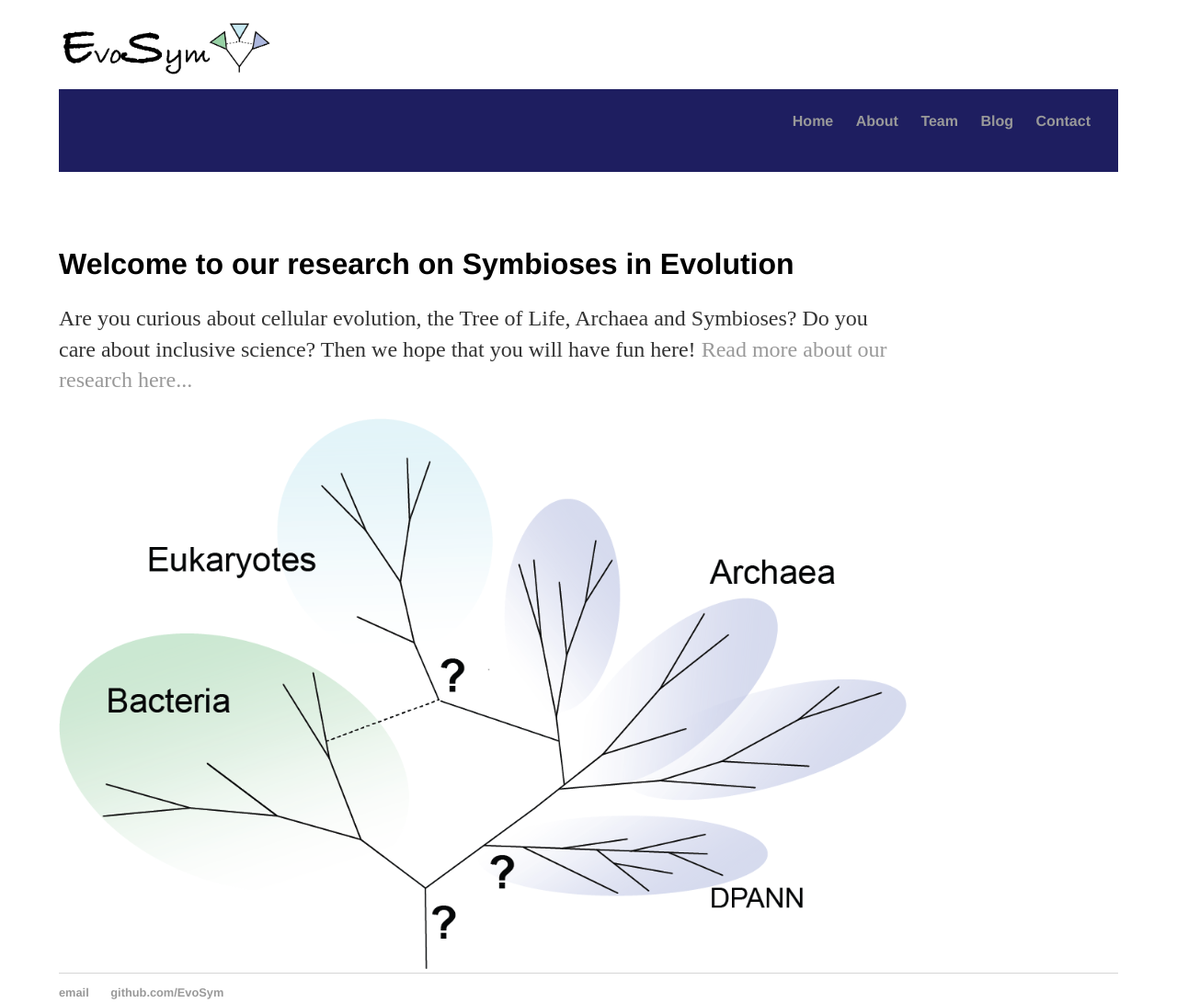
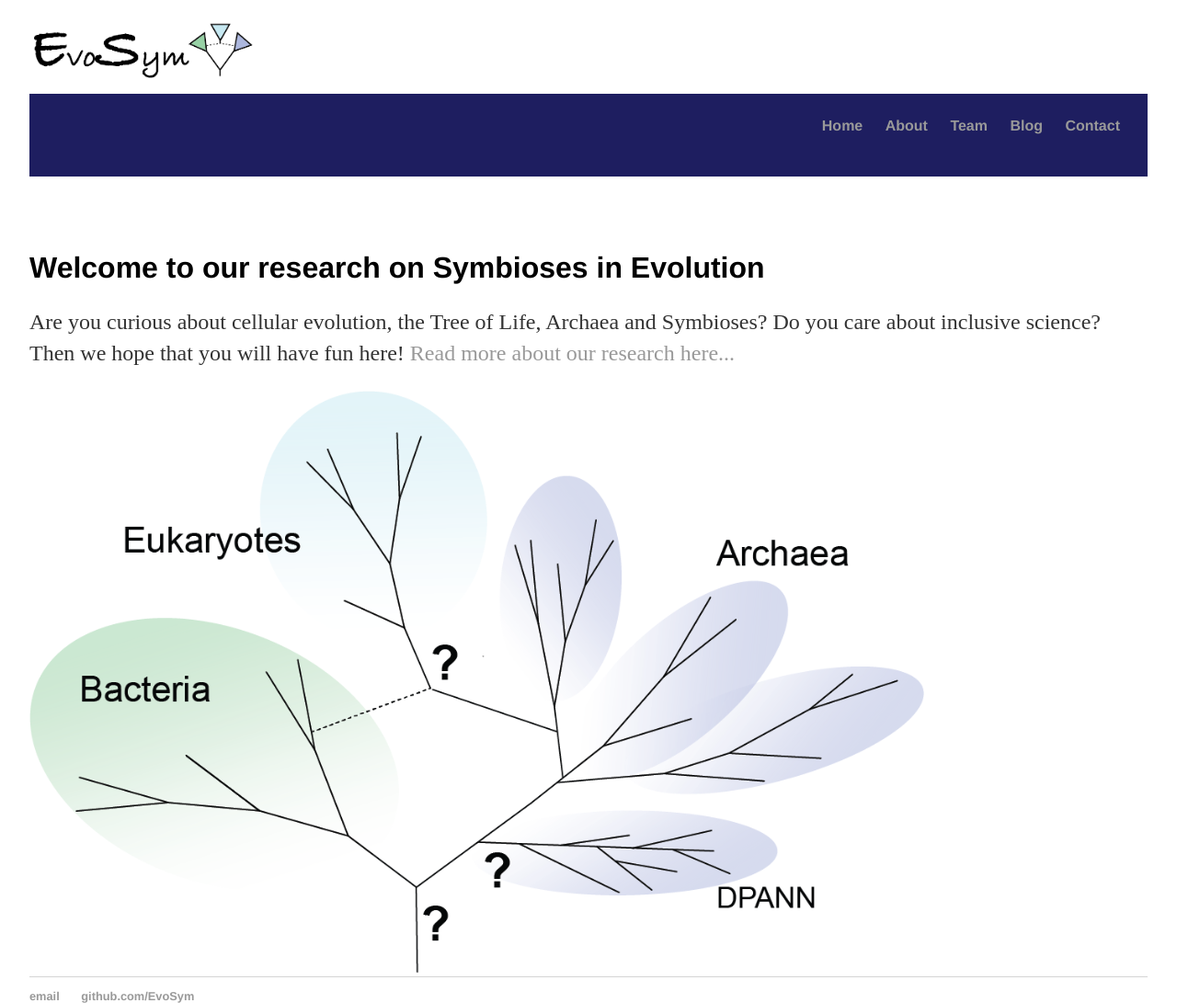
Before and after one commit to EvoSym/EvoSym.github.io, a Jekyll site: the page built from index.html, in a window 1280 px wide. Shown: the whole page at 92% size. Built offline with Jekyll 4.4.1, drawn with Linux system fonts in a browser that asks for light colours.

Commit message:
Update main.css

```diff
--- a/css/main.css
+++ b/css/main.css
@@ -5,7 +5,7 @@ body {
     background: transparent;
     min-height: 100%;
     margin: 20px auto;
-    width: 90%;
+    width: 95%;
 }
 nav {
     width: 100%;
@@ -46,7 +46,7 @@ p {
     font-size: 1.5em;
     line-height: 1.4em;
     color: #333;
-    width: 80%;
+    width: 80%, center;
 }
 footer {
     border-top: 1px solid #d5d5d5;
```
